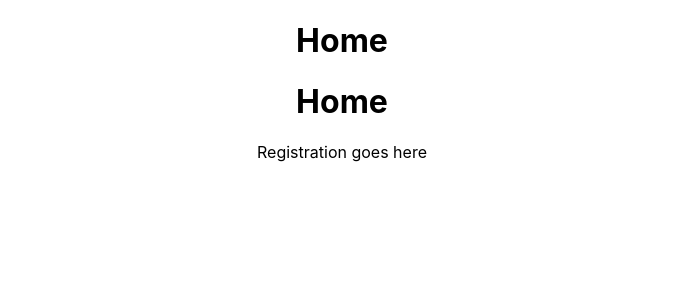
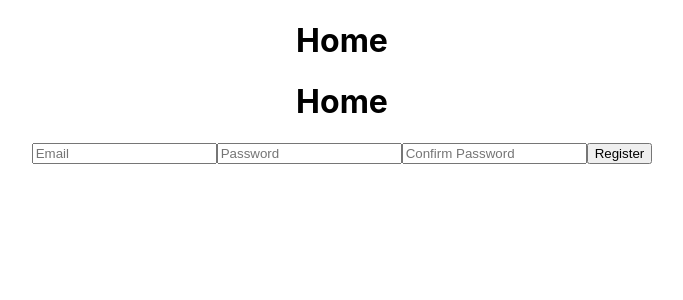
Before and after one commit to cvilla714/tracker-react-front, a React (Create React App) app: page / in a window 1280 px wide. Shown: the top 300 px of the page, without its empty margins (298-981 px from the left). Built offline with nearby package versions, Linux system fonts and the light colour scheme.

Commit message:
created the forms for email password and password confirmation and the events onchange and onsubmit to grab the values of the input once the register button is submitted

```diff
--- a/src/components/auth/Registration.js
+++ b/src/components/auth/Registration.js
@@ -1,7 +1,66 @@
 import React, { Component } from 'react';
 
 export default class Registration extends Component {
+  constructor(props) {
+    super(props);
+
+    this.state = {
+      email: '',
+      password: '',
+      password_confirmation: '',
+      registrationErrors: '',
+    };
+
+    this.handleSubmit = this.handleSubmit.bind(this);
+    this.handlChange = this.handlChange.bind(this);
+  }
+
+  handlChange(event) {
+    // console.log('handle change', event);
+    this.setState({
+      [event.target.name]: event.target.value,
+    });
+  }
+
+  handleSubmit(event) {
+    console.log('form submitted');
+    console.log(event);
+    event.preventDefault();
+  }
   render() {
-    return <div>Registration goes here</div>;
+    return (
+      <div>
+        <form onSubmit={this.handleSubmit}>
+          <input
+            type="email"
+            name="email"
+            placeholder="Email"
+            value={this.state.email}
+            onChange={this.handlChange}
+            required
+          />
+
+          <input
+            type="password"
+            name="password"
+            placeholder="Password"
+            value={this.state.password}
+            onChange={this.handlChange}
+            required
+          />
+
+          <input
+            type="password"
+            name="password_confirmation"
+            placeholder="Confirm Password"
+            value={this.state.password_confirmation}
+            onChange={this.handlChange}
+            required
+          />
+
+          <button tupe="submit">Register</button>
+        </form>
+      </div>
+    );
   }
 }
```
